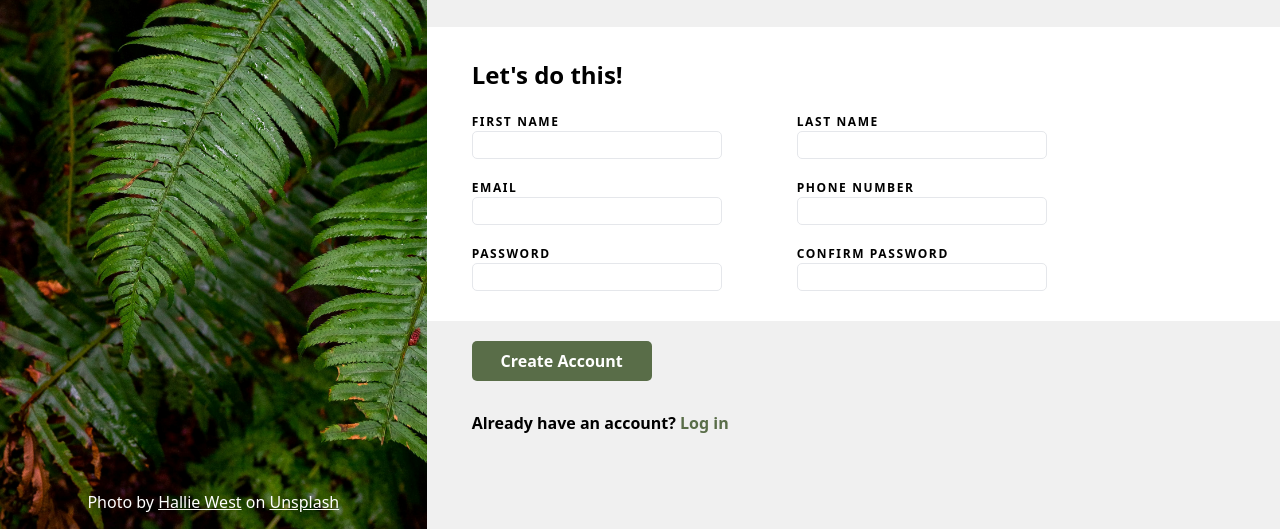
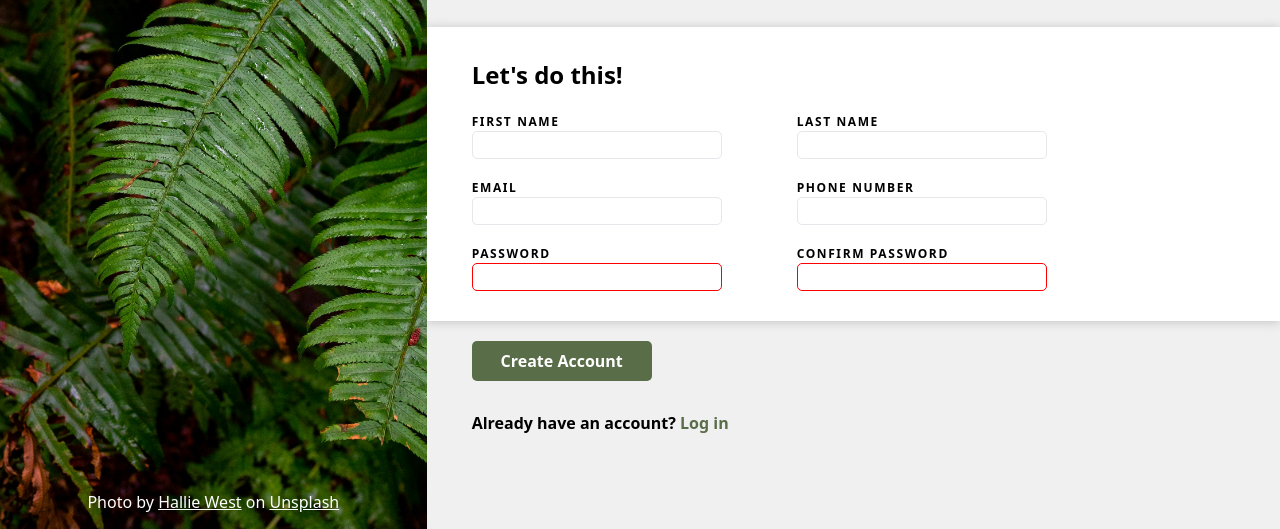
Before and after one commit to realjesse/top_sign_up_form, a plain HTML site: page index.html in a window 1280 px wide. Shown: the part 271-800 px from the top of the page. Drawn offline with Linux system fonts and the light colour scheme.

Commit message:
Style for inputs, polishing

```diff
--- a/index.html
+++ b/index.html
@@ -74,11 +74,11 @@
                     <div class="flex input-row-container">
                         <div class="input-container">
                             <label for="password">PASSWORD</label>
-                            <input type="password" id="password" name="password">
+                            <input type="password" id="password" name="password" required>
                         </div>
                         <div class="input-container">
                             <label for="confirm_password">CONFIRM PASSWORD</label>
-                            <input type="password" id="confirm_password" name="confirm_password">
+                            <input type="password" id="confirm_password" name="confirm_password" required>
                         </div>
                     </div>
                 </div>
--- a/style.css
+++ b/style.css
@@ -185,6 +185,20 @@ button[type="submit"] {
     margin: 0px 45px;
 }
 
+input[type="password"]:invalid {
+  border-color: red;
+}
+
+input:focus {
+  outline: none;
+  border: 2px solid #0080ff;
+  box-shadow: 1px 1px 2px grey;
+}
+
+input {
+  padding-left: 10px;
+}
+
 .login-container a {
     color: #596D48;
     text-decoration: none;
@@ -196,6 +210,7 @@ button[type="submit"] {
 
 .master-input-container {
     background-color: white;
+    box-shadow: 0px 1px 10px rgb(194, 194, 194);
     padding: 30px 45px;
     gap: 20px;
 }
```
